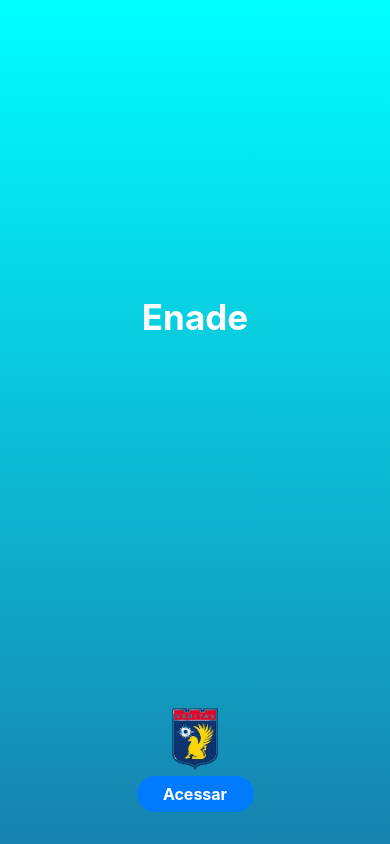
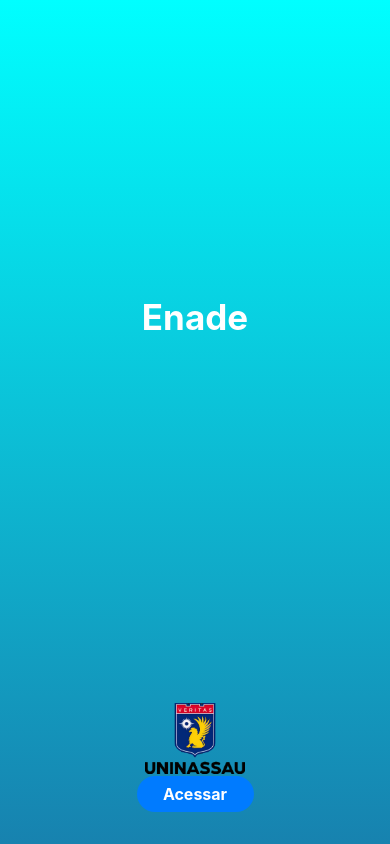
Before and after one commit to Aparecida-Lima19/Quiz-Enade_03, a React Native app: screen /Welcome in a window 390 px wide. Built offline with nearby package versions, Linux system fonts and the light colour scheme.

Commit message:
Alteração da Logo

```diff
--- a/scr/components/welcome/index.js
+++ b/scr/components/welcome/index.js
@@ -74,6 +74,7 @@ const styles = StyleSheet.create({
     //Estilização da logo...
     image: {
         resizeMode: 'contain',
+        margin: '5%',
     },
 
     //Estilização do button de acesso...
```
Also changed, not shown: scr/components/assets/Logo.png.
